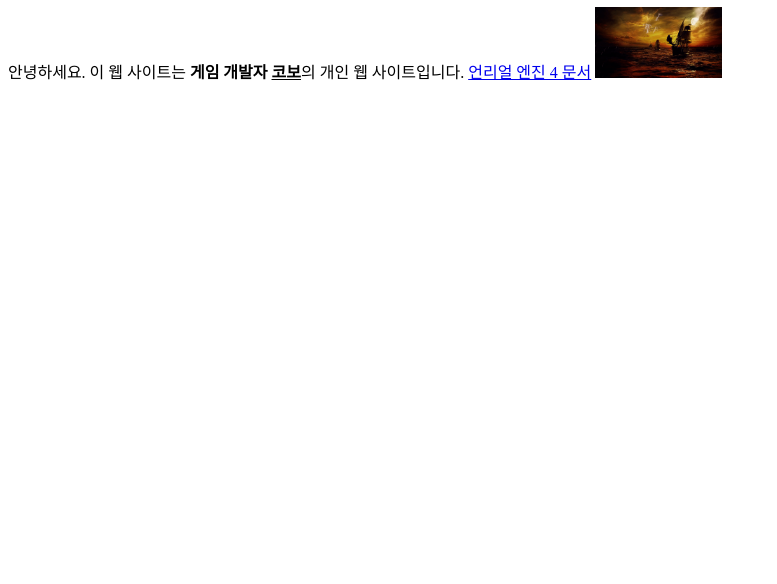
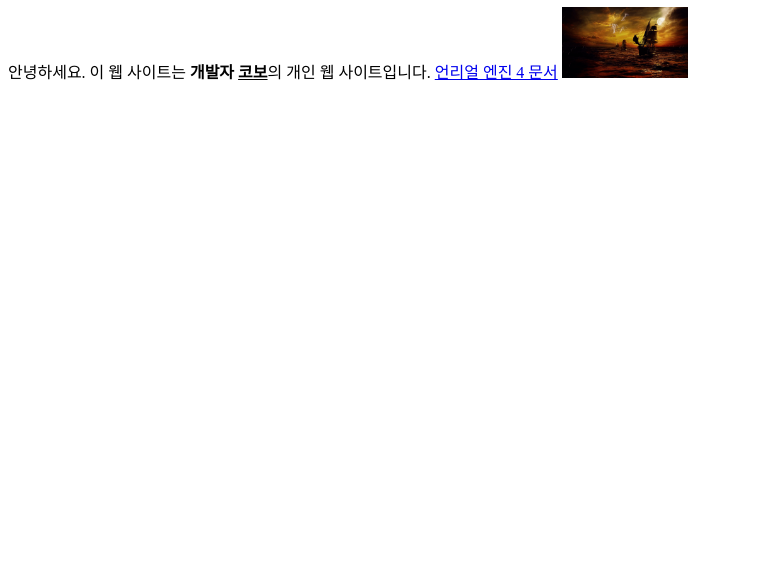
Before and after one commit to Coboooo/First-Web, a plain HTML site: page 1.html in a window 1280 px wide. Shown: the part 216-800 px from the top of the page, without its empty margins (0-777 px from the left). Drawn offline with Linux system fonts and the light colour scheme.

Commit message:
Update 1.html

```diff
--- a/1.html
+++ b/1.html
@@ -15,7 +15,7 @@
 
 
   <h1>BLOG</h1>
-  안녕하세요. 이 웹 사이트는 <strong>게임 개발자 <u>코보</u></strong>의 개인 웹 사이트입니다.
+  안녕하세요. 이 웹 사이트는 <strong>개발자 <u>코보</u></strong>의 개인 웹 사이트입니다.
   <a href="https://docs.unrealengine.com/ko/index.html" target="_blank"
   title="언리얼 엔진 4 공식 문서입니다.">언리얼 엔진 4 문서</a>
   <img src="Fimg.png" width="10%">
```
